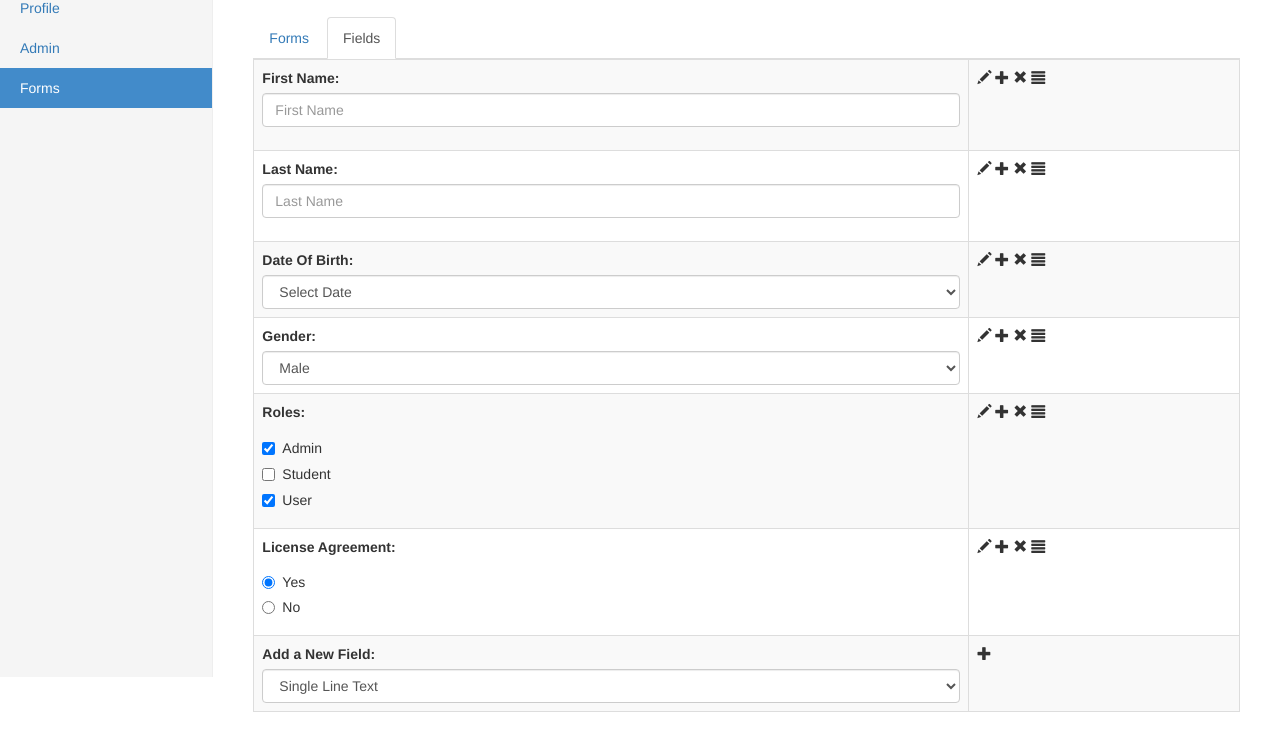
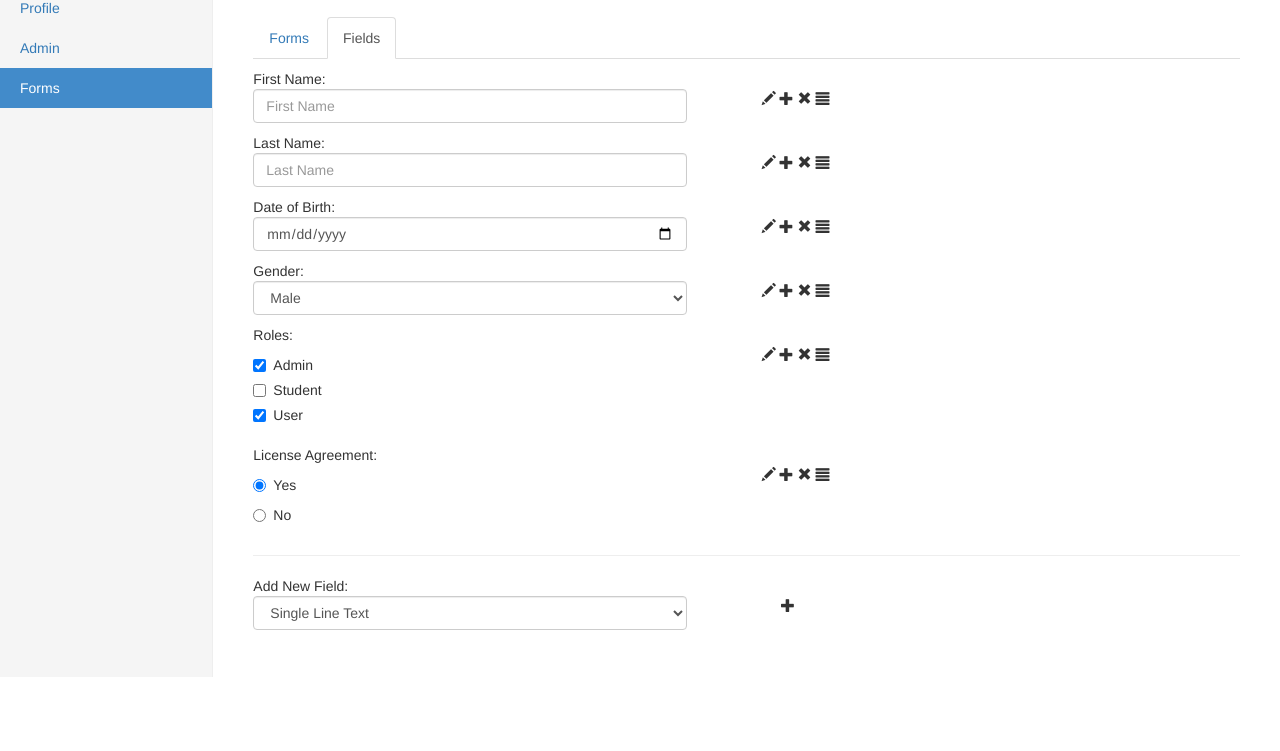
Before and after one commit to BiyantaShah/Portfolio, a website: page public/assignment/form-fields.html in a window 1280 px wide. Shown: the part 123-874 px from the top of the page. After the commit the page ends 800 px from the top, so only its background shows below. Drawn offline with nearby package versions, Linux system fonts and the light colour scheme.

Commit message:
Form-fields changed and links added to rest of the files

```diff
--- a/public/assignment/form-fields.html
+++ b/public/assignment/form-fields.html
@@ -19,6 +19,7 @@
 
     <!-- Custom styles for this template -->
     <link href="dashboard.css" rel="stylesheet">
+    <link href="style.css" rel="stylesheet">
 
 </head>
 
@@ -52,7 +53,7 @@
                 <li><a href="home.html">Home <span class="sr-only">(current)</span></a></li>
                 <li><a href="profile.html">Profile</a></li>
                 <li><a href="admin.html">Admin</a></li>
-                <li class="active"><a href="forms.html">Forms</a></li>
+                <li class="active"><a href="forms.html">Forms</a></li></ul>
         </div>
         <div class="col-sm-9 col-sm-offset-3 col-md-10 col-md-offset-2 main">
             <h1 class="page-header">Forms: Registration Form</h1>
@@ -60,123 +61,158 @@
                 <li role="presentation"><a href="forms.html">Forms</a></li>
                 <li role="presentation" class="active"><a href="#">Fields</a></li>
             </ul>
-            <div class="table-responsive">
-                <table class="table table-striped table-bordered">
+            <p></p>
+            First Name:
+            <div class="row">
+                <div class="col-6">
 
-                    <tbody>
-                    <tr>
-                        <td><div class="form-group">
-                            <label for="InputFirstname">First Name:</label>
                             <input type="text" class="form-control" id="InputFirstname" placeholder="First Name">
-                        </div></td>
-                        <td>
+                </div>
+                <div class="col-6">
                             <span class="glyphicon glyphicon-pencil" aria-hidden="true"></span>
                             <span class="glyphicon glyphicon-plus" aria-hidden="true"></span>
                             <span class="glyphicon glyphicon-remove" aria-hidden="true"></span>
-                            <span class="glyphicon glyphicon-align-justify" aria-hidden="true"></span></td>
+                            <span class="glyphicon glyphicon-align-justify" aria-hidden="true"></span>
+                    </div>
+                </div>
 
-                    </tr>
-                    <tr>
-                        <td><div class="form-group">
-                        <label for="InputLastname">Last Name:</label>
+            <p></p>
+            Last Name:
+            <div class="row">
+                <div class="col-6">
+
                     <input type="text" class="form-control" id="InputLastname" placeholder="Last Name">
-                    </div></td>
-                        <td>
+                </div>
+                <div class="col-6">
                     <span class="glyphicon glyphicon-pencil" aria-hidden="true"></span>
                     <span class="glyphicon glyphicon-plus" aria-hidden="true"></span>
                     <span class="glyphicon glyphicon-remove" aria-hidden="true"></span>
-                            <span class="glyphicon glyphicon-align-justify" aria-hidden="true"></span></td>
+                    <span class="glyphicon glyphicon-align-justify" aria-hidden="true"></span>
+                </div>
+            </div>
 
-                    </tr>
-                    <tr>
-                        <td> <label> Date Of Birth:</label>
-                            <select class="form-control">
-                            <option>Select Date</option>
+            <p></p>
+            Date of Birth:
+            <div class="row">
+                <div class="col-6">
 
-                        </select></td>
-                        <td><span class="glyphicon glyphicon-pencil" aria-hidden="true"></span>
+                    <input type="date" class="form-control" id="InputDate" placeholder="Select Date">
+                </div>
+                <div class="col-6">
+                    <span class="glyphicon glyphicon-pencil" aria-hidden="true"></span>
                     <span class="glyphicon glyphicon-plus" aria-hidden="true"></span>
                     <span class="glyphicon glyphicon-remove" aria-hidden="true"></span>
-                            <span class="glyphicon glyphicon-align-justify" aria-hidden="true"></span></td>
+                    <span class="glyphicon glyphicon-align-justify" aria-hidden="true"></span>
+                </div>
+            </div>
 
-                    </tr>
-                    <tr>
-                        <td> <label> Gender:</label>
+            <p></p>
+            Gender:
+            <div class="row">
+                <div class="col-6">
                     <select class="form-control">
                         <option>Male</option>
+                        <option>Female</option>
+                    </select>
 
-                            </select></td>
-                        <td><span class="glyphicon glyphicon-pencil" aria-hidden="true"></span>
+                </div>
+                <div class="col-6">
+                    <span class="glyphicon glyphicon-pencil" aria-hidden="true"></span>
                     <span class="glyphicon glyphicon-plus" aria-hidden="true"></span>
                     <span class="glyphicon glyphicon-remove" aria-hidden="true"></span>
-                            <span class="glyphicon glyphicon-align-justify" aria-hidden="true"></span></td>
+                    <span class="glyphicon glyphicon-align-justify" aria-hidden="true"></span>
+                </div>
+            </div>
 
-                    </tr>
-                    <tr>
-                        <td><label>Roles:</label>
+            <p></p>
+            Roles:
+            <div class="row">
+                <div class="col-6">
                     <div class="checkbox">
-                            <label class="checkbox-inline">
-                                <input type="checkbox" id="inlineCheckbox1" value="Admin" checked> Admin
+                        <label>
+                            <input type="checkbox" checked> Admin
                         </label>
                     </div>
                     <div class="checkbox">
-                            <label class="checkbox-inline">
-                                <input type="checkbox" id="inlineCheckbox2" value="Student"> Student
+                        <label>
+                            <input type="checkbox" > Student
                         </label>
                     </div>
                     <div class="checkbox">
-                            <label class="checkbox-inline">
-                                <input type="checkbox" id="inlineCheckbox3" value="User" checked> User
+                        <label>
+                            <input type="checkbox" checked> User
                         </label>
                     </div>
-                        </td>
-                        <td><span class="glyphicon glyphicon-pencil" aria-hidden="true"></span>
+
+                </div>
+                <div class="col-6">
+                    <span class="glyphicon glyphicon-pencil" aria-hidden="true"></span>
                     <span class="glyphicon glyphicon-plus" aria-hidden="true"></span>
                     <span class="glyphicon glyphicon-remove" aria-hidden="true"></span>
-                            <span class="glyphicon glyphicon-align-justify" aria-hidden="true"></span></td>
-
-                    </tr>
-                    <tr>
-                        <td> <label>License Agreement:</label>
+                    <span class="glyphicon glyphicon-align-justify" aria-hidden="true"></span>
+                </div>
+            </div>
+            <p></p>
+            License Agreement:
+            <div class="row">
+                <div class="col-6">
                     <div class="radio">
                         <label>
-                                    <input type="radio" name="optionsRadios"  value="option1" checked>
+                            <input type="radio" name="optionsRadios" id="optionsRadios1" value="option1" checked>
                             Yes
                         </label>
-                            </div>
                     <div class="radio">
                         <label>
-                                    <input type="radio" name="optionsRadios"  value="option2" >
+                            <input type="radio" name="optionsRadios" id="optionsRadios2" value="option1">
                             No
                         </label>
+
                 </div>
-                        </td>
-                        <td><span class="glyphicon glyphicon-pencil" aria-hidden="true"></span>
+                        </div>
+                    </div>
+                <div class="col-6">
+                    <span class="glyphicon glyphicon-pencil" aria-hidden="true"></span>
                     <span class="glyphicon glyphicon-plus" aria-hidden="true"></span>
                     <span class="glyphicon glyphicon-remove" aria-hidden="true"></span>
-                            <span class="glyphicon glyphicon-align-justify" aria-hidden="true"></span></td>
-                    </tr>
-                    <tr>
-                        <td><label> Add a New Field:</label>
+                    <span class="glyphicon glyphicon-align-justify" aria-hidden="true"></span>
+                </div>
+            </div>
+
+            <hr>
+            <p></p>
+            Add New Field:
+            <div class="row">
+                <div class="col-6">
                     <select class="form-control">
                         <option>Single Line Text</option>
+                        <option>Date</option>
+                        <option>Dropdown</option>
+                        <option>Checkboxes</option>
+                        <option>Radio buttons</option>
+                        <option>Paragraph Text Field</option>
+                    </select>
 
-                            </select></td>
-                        <td>
-                            <span class="glyphicon glyphicon-plus" aria-hidden="true"></span></td>
-                    </tr>
+                </div>
+                <div class="col-6">
+                    &nbsp;&nbsp;&nbsp;&nbsp;
+                    <span class="glyphicon glyphicon-plus" aria-hidden="true"></span>
+                </div>
+            </div>
 
 
-                    </tbody>
-                </table>
+
+
+
+
+
         </div>
 
         </div>
     </div>
 
 
-</div>
-</div>
+
+
 
 <!-- Bootstrap core JavaScript
 ================================================== -->
--- /dev/null
+++ b/public/assignment/style.css
@@ -0,0 +1,14 @@
+.row{
+    margin-right: -15px;
+    margin-left: -15px;
+
+}
+
+.col-6{
+    float: left;
+    width:50%;
+    position:relative;
+    min-height: 1px;
+    padding-right: 60px;
+    padding-left: 15px;
+}
```
Also changed, not shown: public/assignment/login.html (+4 -3 lines), public/assignment/profile.html (+8 -6 lines), public/assignment/register.html (+6 -6 lines), public/index.html (+2 -0 lines). Lines whose indentation alone changed are shown as unchanged.
